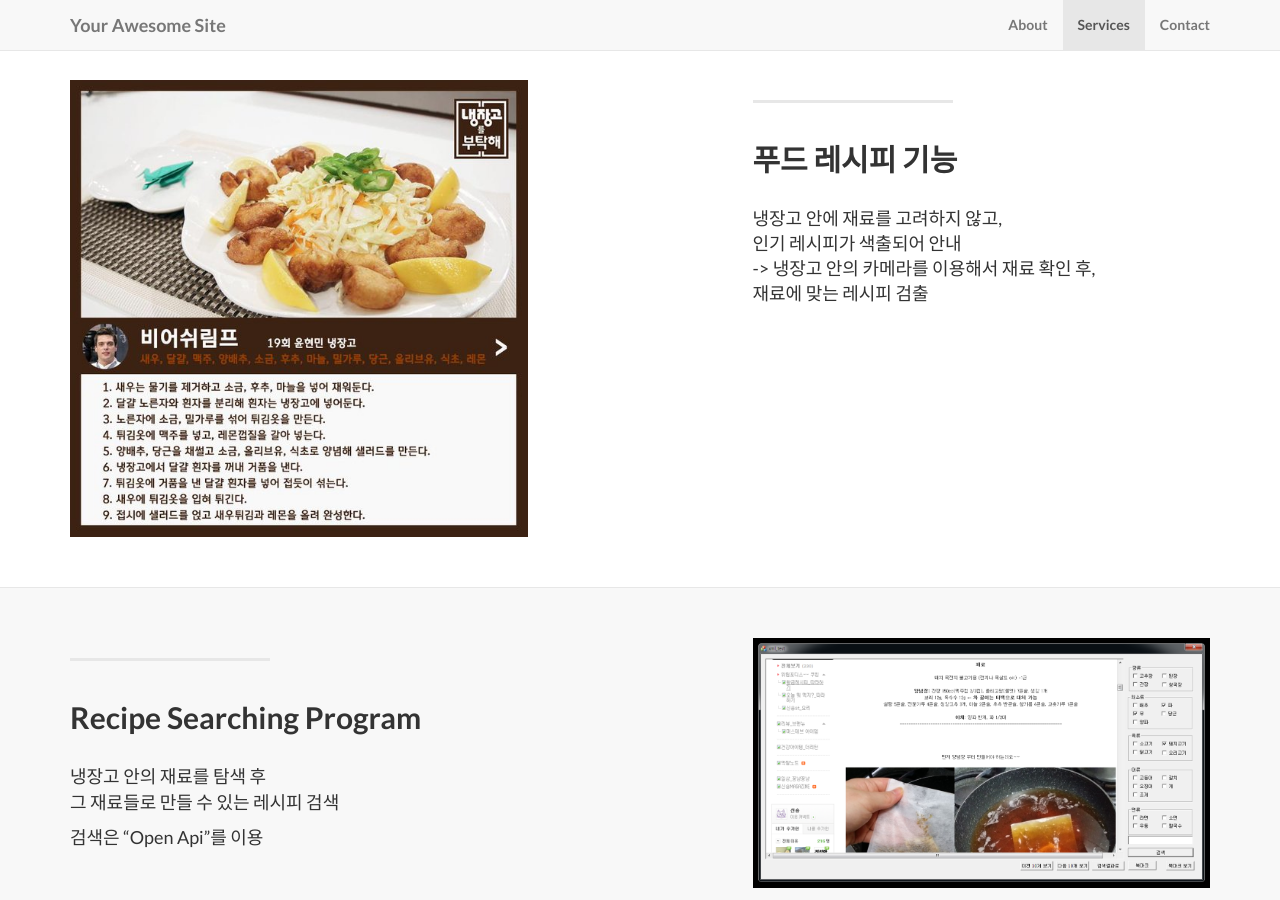
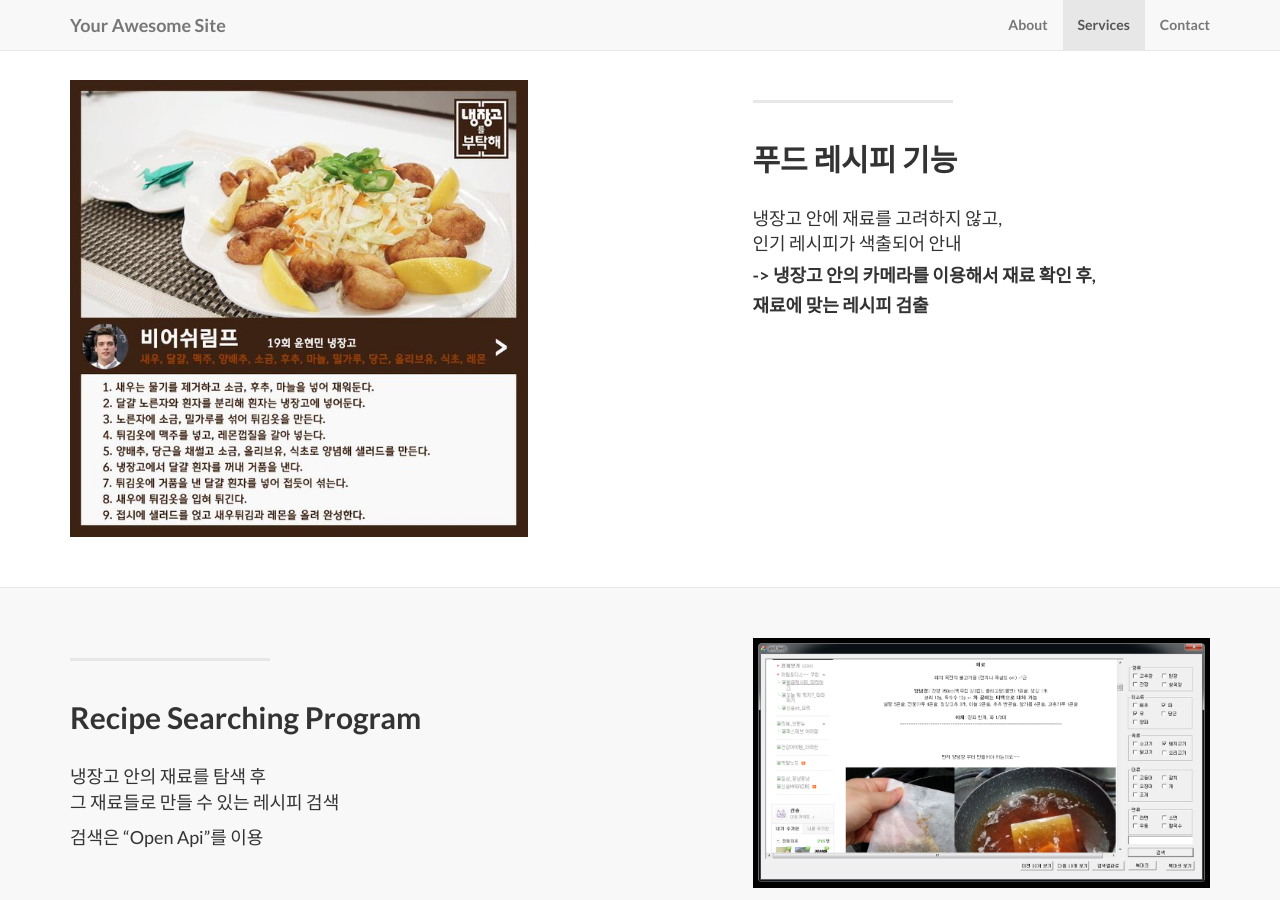
Before and after one commit to dbwjddldb96/dbwjddldb96.github.com, a Jekyll site: the page built from index.html, in a window 1280 px wide and 900 px high, scrolled down 1519 px. Built offline with Jekyll 4.4.1, drawn with Linux system fonts in a browser that asks for light colours.

```diff
--- a/_posts/2016-05-22-smart-function (2).markdown
+++ b/_posts/2016-05-22-smart-function (2).markdown
@@ -8,5 +8,6 @@ img: art3.jpg
 
 냉장고 안에 재료를 고려하지 않고,
 인기 레시피가 색출되어 안내
-        -> 냉장고 안의 카메라를 이용해서 재료 확인 후,
-           재료에 맞는 레시피 검출
+
+#### -> 냉장고 안의 카메라를 이용해서 재료 확인 후,
+#### 재료에 맞는 레시피 검출
```
